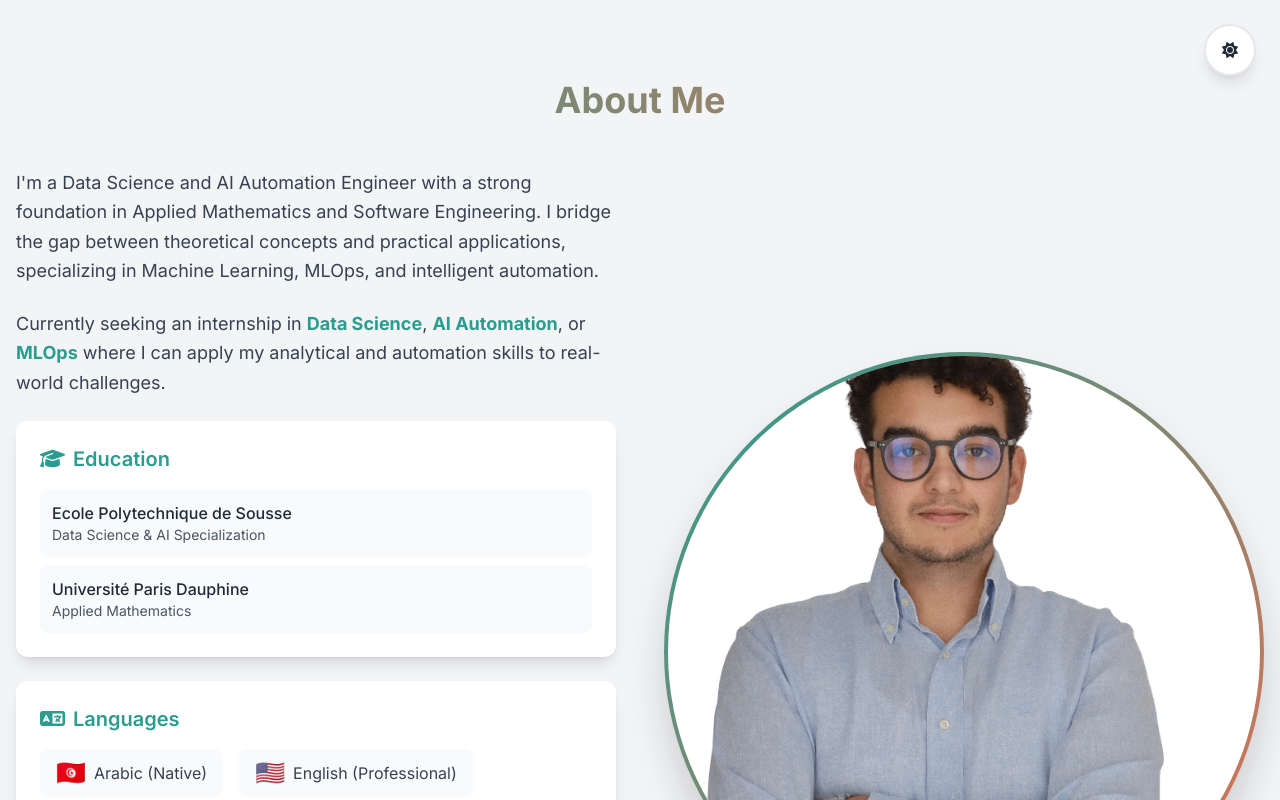
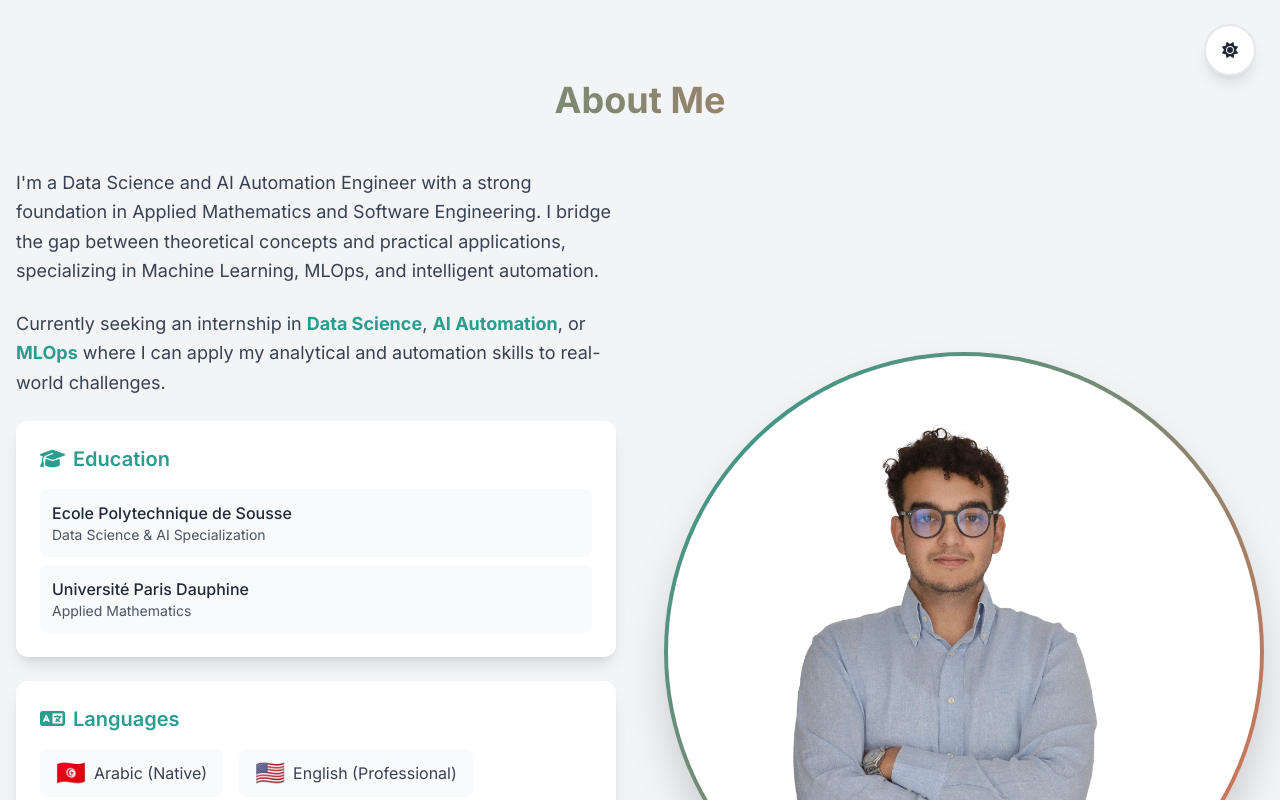
Before and after one commit to r-kouki/r-kouki.github.io, an Angular app: page /about in a window 1280 px wide. Shown: the top 800 px of the page. Built offline with nearby package versions, Linux system fonts and the light colour scheme; no server answers.

Commit message:
Restore original image styling - object-contain

```diff
--- a/src/app/features/about/about.component.html
+++ b/src/app/features/about/about.component.html
@@ -84,9 +84,9 @@
         <div class="aspect-square rounded-full overflow-hidden bg-gradient-to-br from-primary to-secondary p-1 shadow-2xl hover:shadow-3xl transition-all duration-300 hover:scale-105 transform">
           <div class="w-full h-full rounded-full overflow-hidden bg-white dark:bg-gray-900">
             <img
-  src="assets/me.png?v=3"
+  src="assets/me.png?v=4"
   alt="Abderrahman Kouki"
-  class="w-full h-full object-cover"
+  class="w-full h-full object-contain"
 />
           </div>
         </div>
```
